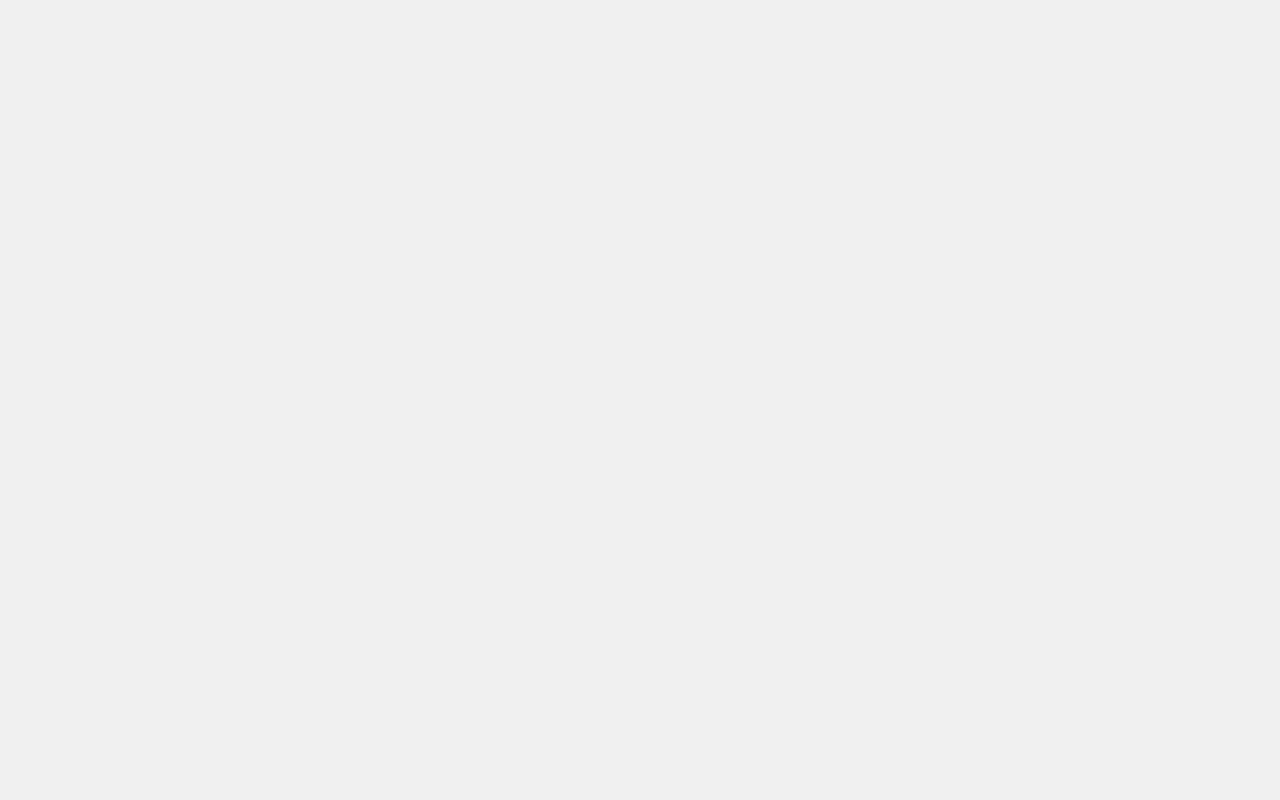
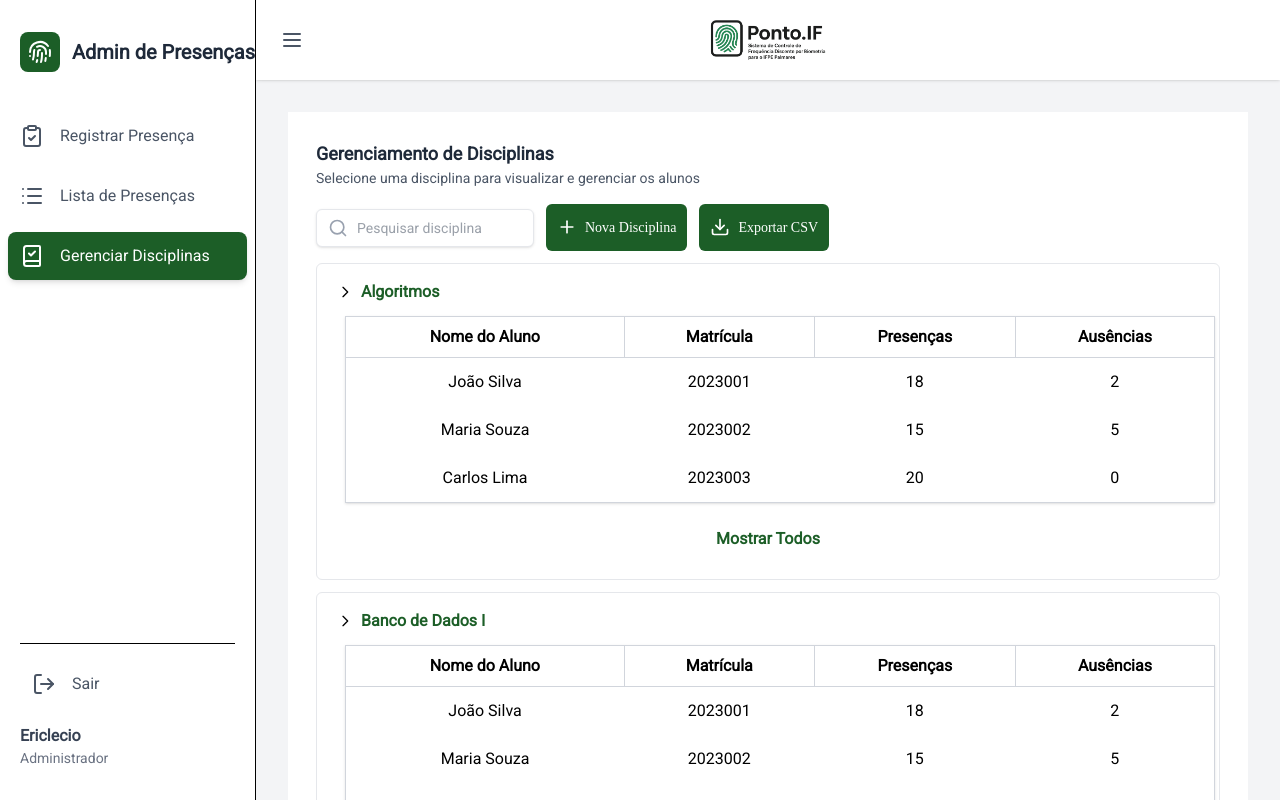
Before and after one commit to AnthonyVinicius/Ponto.IF-Front, a Vue app: page /disciplinas in a window 1280 px wide. Before the commit this address had no page. Built offline with nearby package versions, Linux system fonts and the light colour scheme.

Commit message:
Dados para apresentação

```diff
--- a/src/components/SideBar.vue
+++ b/src/components/SideBar.vue
@@ -1,11 +1,24 @@
 <template>
   <aside
-        :class="['flex h-screen flex-col overflow-y-auto border-r bg-white transition-all duration-300', isExpanded ? 'w-64 px-5 py-8' : 'w-20 items-center py-8 px-2']">
+    :class="[
+      'flex h-screen flex-col overflow-y-auto border-r bg-white transition-all duration-300',
+      isExpanded ? 'w-64 px-5 py-8' : 'w-20 items-center py-8 px-2'
+    ]"
+  >
     <div :class="['flex items-center gap-x-3', isExpanded ? '' : 'justify-center']">
       <div class="bg-[#1C5E27] text-white p-2 rounded-lg">
-                <svg xmlns="http://www.w3.org/2000/svg" width="24" height="24" viewBox="0 0 24 24" fill="none"
-                    stroke="currentColor" stroke-width="2" stroke-linecap="round" stroke-linejoin="round"
-                    class="lucide lucide-fingerprint-icon lucide-fingerprint">
+        <svg
+          xmlns="http://www.w3.org/2000/svg"
+          width="24"
+          height="24"
+          viewBox="0 0 24 24"
+          fill="none"
+          stroke="currentColor"
+          stroke-width="2"
+          stroke-linecap="round"
+          stroke-linejoin="round"
+          class="lucide lucide-fingerprint-icon lucide-fingerprint"
+        >
           <path d="M12 10a2 2 0 0 0-2 2c0 1.02-.1 2.51-.26 4" />
           <path d="M14 13.12c0 2.38 0 6.38-1 8.88" />
           <path d="M17.29 21.02c.12-.6.43-2.3.5-3.02" />
@@ -17,29 +30,63 @@
           <path d="M9 6.8a6 6 0 0 1 9 5.2v2" />
         </svg>
       </div>
-            <span v-show="isExpanded" class="text-xl font-bold text-gray-800 transition-opacity duration-200">Admin de
-                Presenças</span>
+      <span
+        v-show="isExpanded"
+        class="text-xl font-bold text-gray-800 transition-opacity duration-200 whitespace-nowrap"
+      >
+        Admin de Presenças
+      </span>
     </div>
 
     <div class="mt-10 flex flex-1 flex-col justify-between">
       <nav :class="['-mx-3 space-y-3', isExpanded ? '' : 'flex flex-col items-center']">
-                <router-link v-for="item in menuItems" :key="item.label" :to="item.to"
-                    :class="['flex transform items-center rounded-lg px-3 py-3 text-gray-600 transition-colors duration-300 hover:bg-[#1C5E27] hover:text-white', isExpanded ? '' : 'justify-center']">
+        <router-link
+          v-for="item in menuItems"
+          :key="item.label"
+          :to="item.to"
+          :title="!isExpanded ? item.label : ''"
+          :class="[
+            'flex transform items-center rounded-lg px-3 py-3 text-gray-600 transition-colors duration-300 hover:bg-[#1C5E27] hover:text-white',
+            isExpanded ? '' : 'justify-center'
+          ]"
+        >
           <component :is="item.icon" class="h-6 w-6" />
-                    <span v-show="isExpanded" class="mx-4 text-base font-medium whitespace-nowrap">{{ item.label
-                        }}</span>
+          <span
+            v-show="isExpanded"
+            class="mx-4 text-base font-medium whitespace-nowrap"
+          >
+            {{ item.label }}
+          </span>
         </router-link>
       </nav>
 
       <div class="mt-6 border-t pt-4">
         <div :class="['flex w-full items-center', isExpanded ? 'gap-x-3' : 'justify-center']">
+          <button
+            @click="logout"
+            :title="!isExpanded ? 'Sair' : ''"
+            class="flex w-full transform items-center rounded-lg px-3 py-3 text-gray-600 transition-colors duration-300 hover:bg-red-600 hover:text-white"
+            :class="isExpanded ? '' : 'justify-center'"
+          >
+            <LogOut class="h-6 w-6" />
+            <span
+              v-show="isExpanded"
+              class="mx-4 text-base font-medium whitespace-nowrap"
+            >
+              Sair
+            </span>
+          </button>
+        </div>
 
-
-                    <div v-show="isExpanded" class="flex flex-grow items-center justify-between">
+        <div
+          v-show="isExpanded"
+          class="flex flex-grow items-center justify-between mt-4"
+        >
           <div class="transition-opacity duration-200">
-                            <h1 class="text-base font-semibold text-gray-700 whitespace-nowrap">{{ usuario.nome }}</h1>
+            <h1 class="text-base font-semibold text-gray-700 whitespace-nowrap">
+              {{ usuario.nome }}
+            </h1>
             <p class="text-sm text-gray-500">{{ usuario.cargo }}</p>
-                        </div>
           </div>
         </div>
       </div>
@@ -48,35 +95,42 @@
 </template>
 
 <script setup>
-import { shallowRef } from 'vue';
-import { ClipboardCheck, List, LogOut, BookCheck } from 'lucide-vue-next';
+import { shallowRef, reactive } from 'vue'
+import { ClipboardCheck, List, BookCheck, LogOut } from 'lucide-vue-next'
+import { useRouter } from 'vue-router'
 
 defineProps({
   isExpanded: {
     type: Boolean,
-    required: true,
+    required: true
   }
-});
+})
+
+const router = useRouter()
 
 const menuItems = shallowRef([
   { to: '/registrar-presenca', label: 'Registrar Presença', icon: ClipboardCheck },
   { to: '/dashboard', label: 'Lista de Presenças', icon: List },
-    { to: '/disciplineManager', label: 'Gerenciar Disciplinas', icon: BookCheck },
-    { to: '/login', label: 'Sair', icon: LogOut },
-]);
+  { to: '/disciplinas', label: 'Gerenciar Disciplinas', icon: BookCheck }
+])
 
-const usuario = {
+const usuario = reactive({
   nome: 'Ericlecio',
-  cargo: 'Administrador',
-};
+  cargo: 'Administrador'
+})
+
+function logout() {
+  // Exemplo: localStorage.removeItem('token')
+  router.push('/login')
+}
 </script>
-
 
 <style scoped>
 .router-link-exact-active {
-    background-color: #1C5E27;
+  background-color: #1c5e27;
   color: white;
-    box-shadow: 0 4px 6px -1px rgb(0 0 0 / 0.1), 0 2px 4px -2px rgb(0 0 0 / 0.1);
+  box-shadow: 0 4px 6px -1px rgb(0 0 0 / 0.1),
+    0 2px 4px -2px rgb(0 0 0 / 0.1);
 }
 
 .router-link-exact-active:hover {
--- a/src/views/DisciplineManager.vue
+++ b/src/views/DisciplineManager.vue
@@ -2,37 +2,38 @@
 import { onMounted, ref } from 'vue'
 import BaseLayout from '../components/BaseLayout.vue'
 import BaseButton from "../components/BaseButton.vue"
-import CourseDAO from '../services/CourseDAO'
+// import CourseDAO from '../services/CourseDAO'
 import { useRouter } from 'vue-router'
+import { Search, Download, Plus } from "lucide-vue-next"
 
-const router = useRouter();
+const router = useRouter()
+const disciplines = ref([])
+const searchQuery = ref("")
 
+async function loadDisciplines() {
+  try {
+    // disciplines.value = await CourseDAO.getAll()
+    disciplines.value = [
+      { id: 1, name: "Algoritmos" },
+      { id: 2, name: "Banco de Dados I" },
+      { id: 3, name: "Engenharia de Software" },
+      { id: 4, name: "Redes de Computadores" }
+    ]
+  } catch (error) {
+    console.log("Erro ao carregar as disciplinas", error)
+  }
+}
 
 function goToDisciplineReport(disciplineId) {
   router.push({
-        path: `/dashboard/${disciplineId}/report`
+    path: `/disciplinas/${disciplineId}/gerenciar`
   })
 }
 
-
-const disciplines = ref([])
-
-async function loadDisciplines() {
-    try {
-        disciplines.value = await CourseDAO.getAll()
-    } catch (error) {
-        console.log("Erro ao carregar as Disciplinas", error)
-    }
-}
-
-import { Search, Download, Plus } from "lucide-vue-next"
-
-const searchQuery = ref("")
-
 const alunos = ref([
-    { id: 1, nome: "João Silva", matricula: "2023001", disciplinas: 3 },
-    { id: 2, nome: "Maria Souza", matricula: "2023002", disciplinas: 5 },
-    { id: 3, nome: "Carlos Lima", matricula: "2023003", disciplinas: 4 }
+  { id: 1, nome: "João Silva", matricula: "2023001", presencas: 18, ausencias: 2 },
+  { id: 2, nome: "Maria Souza", matricula: "2023002", presencas: 15, ausencias: 5 },
+  { id: 3, nome: "Carlos Lima", matricula: "2023003", presencas: 20, ausencias: 0 }
 ])
 
 onMounted(async () => {
@@ -45,8 +46,8 @@ onMounted(async () => {
     <div class="bg-white p-4">
       <div class="topbar flex flex-wrap items-center justify-between gap-4 m-3">
         <div>
-                    <h1 class="text-lg font-semibold text-gray-800">Lista de Alunos por Curso</h1>
-                    <p class="text-sm text-gray-600">Selecione o curso que deseja gerenciar os alunos</p>
+          <h1 class="text-lg font-semibold text-gray-800">Gerenciamento de Disciplinas</h1>
+          <p class="text-sm text-gray-600">Selecione uma disciplina para visualizar e gerenciar os alunos</p>
         </div>
 
         <div class="flex items-center gap-3">
@@ -54,13 +55,17 @@ onMounted(async () => {
             <div class="pointer-events-none absolute inset-y-0 left-0 flex items-center pl-3">
               <Search class="h-5 w-5 text-gray-400" />
             </div>
-                        <input v-model="searchQuery" type="text" placeholder="Pesquisar por aluno"
-                            class="rounded-md border border-gray-200 bg-white py-2 pl-10 pr-4 text-sm font-medium text-gray-700 shadow-sm focus:border-indigo-500 focus:ring-indigo-500" />
+            <input
+              v-model="searchQuery"
+              type="text"
+              placeholder="Pesquisar disciplina"
+              class="rounded-md border border-gray-200 bg-white py-2 pl-10 pr-4 text-sm font-medium text-gray-700 shadow-sm focus:border-indigo-500 focus:ring-indigo-500"
+            />
           </div>
 
           <BaseButton>
             <Plus class="h-5 w-5 mr-2" />
-                        Adicionar Aluno
+            Nova Disciplina
           </BaseButton>
 
           <BaseButton>
@@ -74,15 +79,19 @@ onMounted(async () => {
         Carregando disciplinas...
       </div>
 
-            <div v-for="(discipline, index) in disciplines" :key="discipline.id"
-                class="border border-gray-200 p-4 rounded-md m-3">
-                <div class="flex gap-2">
-                    <svg xmlns="http://www.w3.org/2000/svg" class="inline ml-1 h-4 w-4" fill="none" viewBox="0 0 24 24"
-                        stroke="currentColor">
+      <div
+        v-for="discipline in disciplines.filter(d => d.name.toLowerCase().includes(searchQuery.toLowerCase()))"
+        :key="discipline.id"
+        class="border border-gray-200 p-4 rounded-md m-3"
+      >
+        <div class="flex gap-2 items-center mb-2">
+          <svg xmlns="http://www.w3.org/2000/svg" class="inline ml-1 h-4 w-4" fill="none" viewBox="0 0 24 24" stroke="currentColor">
             <path stroke-linecap="round" stroke-linejoin="round" stroke-width="2" d="M9 5l7 7-7 7" />
           </svg>
-                    <h2 class="text-base font-semibold text-[#1C5E27] mb-3 cursor-pointer hover:text-indigo-800 transition"
-                        @click="goToDisciplineReport(discipline.id)">
+          <h2
+            class="text-base font-semibold text-[#1C5E27] cursor-pointer hover:text-indigo-800 transition"
+            @click="goToDisciplineReport(discipline.id)"
+          >
             {{ discipline.name }}
           </h2>
         </div>
@@ -92,22 +101,27 @@ onMounted(async () => {
             <tr>
               <th class="border border-gray-300 p-2">Nome do Aluno</th>
               <th class="border border-gray-300 p-2">Matrícula</th>
-                            <th class="border border-gray-300 p-2">Disciplinas Matriculadas</th>
+              <th class="border border-gray-300 p-2">Presenças</th>
+              <th class="border border-gray-300 p-2">Ausências</th>
             </tr>
           </thead>
           <tbody>
-                        <tr v-for="aluno in alunos" :key="aluno.id" class="hover:bg-gray-50 cursor-pointer transition"
-                            title="Clique para ver detalhes do aluno">
+            <tr
+              v-for="aluno in alunos"
+              :key="aluno.id"
+              class="hover:bg-gray-50 cursor-pointer transition"
+              title="Clique para ver detalhes do aluno"
+            >
               <td class="p-3 text-center">{{ aluno.nome }}</td>
               <td class="p-3 text-center">{{ aluno.matricula }}</td>
-                            <td class="p-3 text-center">{{ aluno.disciplinas }}</td>
+              <td class="p-3 text-center">{{ aluno.presencas }}</td>
+              <td class="p-3 text-center">{{ aluno.ausencias }}</td>
             </tr>
           </tbody>
         </table>
 
         <div class="flex justify-center p-3">
-                    <button
-                        class="text-base font-semibold text-[#1C5E27] hover:text-[#15461f] transition cursor-pointer">
+          <button class="text-base font-semibold text-[#1C5E27] hover:text-[#15461f] transition cursor-pointer">
             Mostrar Todos
           </button>
         </div>
--- a/src/views/DisciplineReport.vue
+++ b/src/views/DisciplineReport.vue
@@ -1,92 +1,149 @@
 <template>
   <BaseLayout>
     <div class="bg-white rounded-lg p-6 shadow-sm font-roboto">
-      <div>
-        <h1 class="text-lg font-semibold text-gray-800">Relatorios de Presença</h1>
-        <p class="text-sm text-gray-600">
-          Disciplinas: {{ "Algoritimos" }}
-        </p>
+      <div class="flex items-center mb-6 border-b pb-4">
+        <div>
+          <h1 class="text-xl font-semibold text-gray-800">
+            Gerenciar Disciplina: {{ disciplineInfo?.name || "Carregando..." }}
+          </h1>
+          <p class="text-sm text-gray-600">
+            Curso: {{ disciplineInfo?.course?.name || "N/A" }} — Professor:
+            {{ disciplineInfo?.teacher?.name || "N/A" }}
+          </p>
+        </div>
+
+        <button
+          @click="voltarPagina"
+          class="bg-[#1C5E27] hover:bg-[#174a20] text-white font-semibold px-4 py-2 rounded-md transition-colors ms-auto h-fit"
+        >
+          Voltar
+        </button>
       </div>
 
-      <div class="flex gap-50 max-w-md p-3">
-        <FrequencyChart :percentage="70" />
+      <div class="flex gap-8 mb-6">
+        <FrequencyChart :percentage="disciplineInfo?.frequency || 0" />
 
         <div class="flex-1 border border-gray-200 p-4 rounded-md">
-
-          <h2 class="text-base font-semibold text-[#1C5E27] mb-3">Disciplinas</h2>
-
-          <table class="table-auto w-full border-collapse border border-gray-300 shadow-sm">
-            <thead>
+          <h2 class="text-base font-semibold text-[#1C5E27] mb-3">
+            Resumo de Presença
+          </h2>
+          <table
+            class="table-auto w-full border-collapse border border-gray-300 shadow-sm"
+          >
+            <thead class="bg-gray-100">
               <tr>
-                <th class="border p-2">Disciplina</th>
                 <th class="border p-2">Presenças</th>
                 <th class="border p-2">Ausências</th>
+                <th class="border p-2">Total</th>
               </tr>
             </thead>
             <tbody>
-              <tr class="hover:bg-gray-50">
-                <td class="p-2 text-center">{{ "Algoritimos" }}</td>
-                <td class="p-2 text-center">{{ 0 }}</td>
-                <td class="p-2 text-center">{{ 0 }}</td>
-
+              <tr class="hover:bg-gray-50 text-center">
+                <td class="p-2">{{ disciplineInfo?.presences }}</td>
+                <td class="p-2">{{ disciplineInfo?.absences }}</td>
+                <td class="p-2">
+                  {{ disciplineInfo?.presences + disciplineInfo?.absences }}
+                </td>
               </tr>
             </tbody>
           </table>
-          <div class="flex justify-center p-3">
-            <h1 class="text-base font-semibold text-[#1C5E27] mb-3">Mostrar Todas Disciplinas</h1>
-          </div>
         </div>
       </div>
-      <div class="flex-1 border border-gray-200 p-4 rounded-md">
-        <h2 class="text-base font-semibold text-[#1C5E27] mb-3">Disciplinas</h2>
-        <table class="table-auto w-full border-collapse border border-gray-300 shadow-sm">
-          <thead>
+
+      <div class="border border-gray-200 p-4 rounded-md mb-6">
+        <h2 class="text-base font-semibold text-[#1C5E27] mb-3">
+          Alunos Matriculados
+        </h2>
+
+        <table
+          class="table-auto w-full border-collapse border border-gray-300 shadow-sm"
+        >
+          <thead class="bg-gray-100">
             <tr>
-              <th class="border p-2">Nome do Aluno</th>
+              <th class="border p-2">Nome</th>
+              <th class="border p-2">Matrícula</th>
               <th class="border p-2">Curso</th>
-              <th class="border p-2">Matricula</th>
               <th class="border p-2">Situação</th>
             </tr>
           </thead>
           <tbody>
-            <tr class="hover:bg-gray-50">
-              <td class="p-2 text-center">{{ "N/A" }}</td>
-              <td class="p-2 text-center">{{ 0 }}</td>
-              <td class="p-2 text-center">{{ 0 }}</td>
-              <td class="p-2 text-center font-medium"></td>
+            <tr
+              v-for="student in disciplineInfo?.students"
+              :key="student.id"
+              class="hover:bg-gray-50 text-center"
+            >
+              <td class="p-2">{{ student.name }}</td>
+              <td class="p-2">{{ student.registration }}</td>
+              <td class="p-2">{{ student.course?.name }}</td>
+              <td
+                class="p-2 font-medium"
+                :class="student.isPresent ? 'text-green-700' : 'text-red-700'"
+              >
+                {{ student.isPresent ? "Presente" : "Ausente" }}
+              </td>
             </tr>
           </tbody>
         </table>
-      </div>
-      <div class="mt-6 text-right">
-        <button @click="voltarPagina"
-          class="bg-[#1C5E27] hover:bg-[#174a20] text-white font-semibold px-4 py-2 rounded-md transition-colors">
-          Voltar
-        </button>
       </div>
     </div>
   </BaseLayout>
 </template>
 
 <script setup>
-import { ref } from 'vue';
-import { useRouter } from 'vue-router'
-import BaseLayout from '../components/BaseLayout.vue';
-import FrequencyChart from '../components/FrequencyChart.vue';
-import CourseDAO from '../services/CourseDAO';
-const router = useRouter()
+import { ref, onMounted } from "vue";
+import { useRouter, useRoute } from "vue-router";
+import BaseLayout from "../components/BaseLayout.vue";
+import FrequencyChart from "../components/FrequencyChart.vue";
+// import CourseDAO from "../services/CourseDAO";
 
-const disciplineInfos = ref('')
+const router = useRouter();
+const route = useRoute();
+const disciplineInfo = ref(null);
 
-async function loadDisciplinesInfo(disciplineId) {
+async function loadDisciplineInfo() {
   try {
-    disciplineInfos.value = await CourseDAO.getAll()
+    // const id = route.params.id;
+    // disciplineInfo.value = await CourseDAO.getById(id);
+    disciplineInfo.value = {
+      id: 1,
+      name: "Algoritmos e Estruturas de Dados",
+      frequency: 82,
+      presences: 41,
+      absences: 9,
+      course: { name: "Engenharia de Software" },
+      teacher: { name: "Prof. João Almeida" },
+      students: [
+        {
+          id: 1,
+          name: "Maria Silva",
+          registration: "2023001",
+          course: { name: "Engenharia de Software" },
+          isPresent: true,
+        },
+        {
+          id: 2,
+          name: "Carlos Souza",
+          registration: "2023002",
+          course: { name: "Engenharia de Software" },
+          isPresent: false,
+        },
+        {
+          id: 3,
+          name: "Ana Lima",
+          registration: "2023003",
+          course: { name: "Engenharia de Software" },
+          isPresent: true,
+        },
+      ],
+    };
   } catch (error) {
-    console.log("Erro ao carregar dados da disciplina", error)
+    console.error("Erro ao carregar dados da disciplina:", error);
   }
 }
 
 function voltarPagina() {
-  router.go(-1)
+  router.go(-1);
 }
+
+onMounted(loadDisciplineInfo);
 </script>
```
Also changed, not shown: src/router/index.js (+13 -14 lines), src/views/Dashboard.vue (+95 -51 lines), src/views/UserDashboard.vue (+57 -10 lines). Lines whose indentation alone changed are shown as unchanged.
